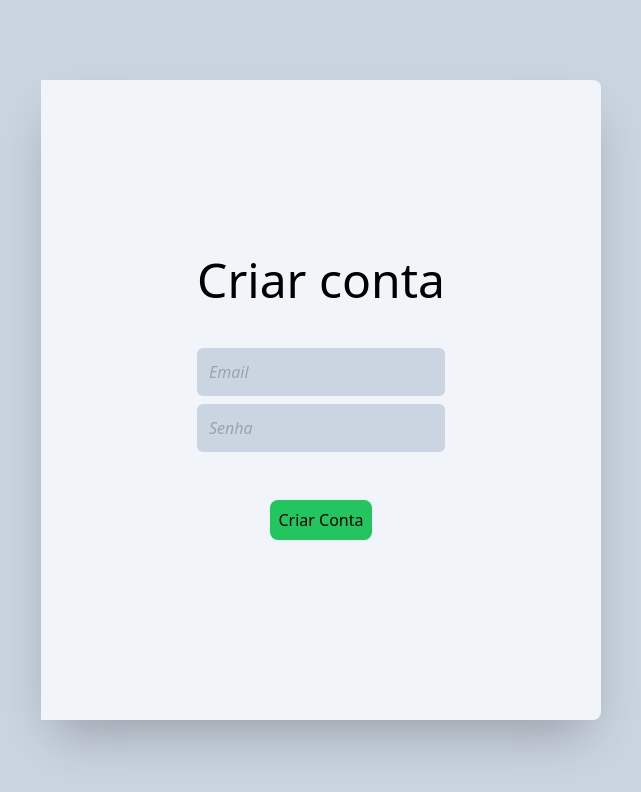
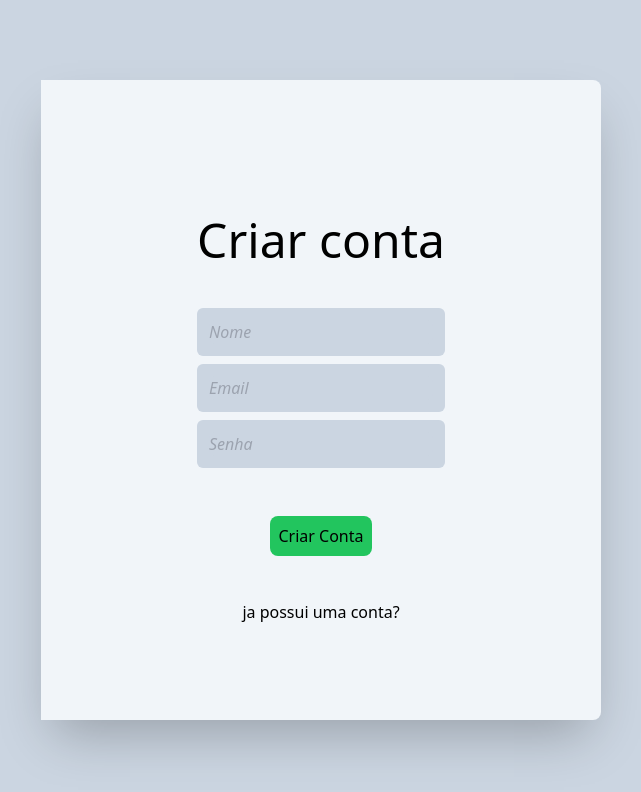
Before and after one commit to MatheusMena/project-sales, a Next.js app: page /register in a window 1280 px wide. Shown: the top 792 px of the page, without its empty margins (319-960 px from the left). Built offline with nearby package versions, Linux system fonts and the light colour scheme.

Commit message:
Create link to LoginPage

```diff
--- a/src/pages/register.tsx
+++ b/src/pages/register.tsx
@@ -1,10 +1,21 @@
+import Link from "next/link";
+
 export default function register() {
     return (
         <div className="flex items-center justify-center min-h-screen lg:px-20 text-center bg-slate-300">
-            <div></div>
+
             <div className="bg-slate-100 lg:static absolute z-10 rounded-r-lg shadow-2xl flex flex-col items-center justify-center w-screen h-screen sm:w-1/2 sm:h-[50%] sm:py-10 lg:h-[80vh] lg:px-20 ">
                 <h1 className="py-10 text-5xl font-sans">Criar conta</h1>
                 <div className="bg-slate-300 rounded-md  p-3 my-1 flex items-center">
+
+                    <input
+                        className=" bg-slate-300 rounded-md w-56 outline-none placeholder:italic"
+                        type="text"
+                        placeholder="Nome"
+                    />
+                </div>
+                <div className="bg-slate-300 rounded-md  p-3 my-1 flex items-center">
+
                     <input
                         className=" bg-slate-300 rounded-md w-56 outline-none placeholder:italic"
                         type="email"
@@ -22,8 +33,10 @@ export default function register() {
                     <button className="bg-green-500 m-1 p-2 rounded-lg hover:bg-green-600">
                         Criar Conta
                     </button>
-
                 </div>
+                <Link href="/LoginPage" className=''>
+              ja possui uma conta?
+            </Link>
             </div>
         </div>
     );
```
